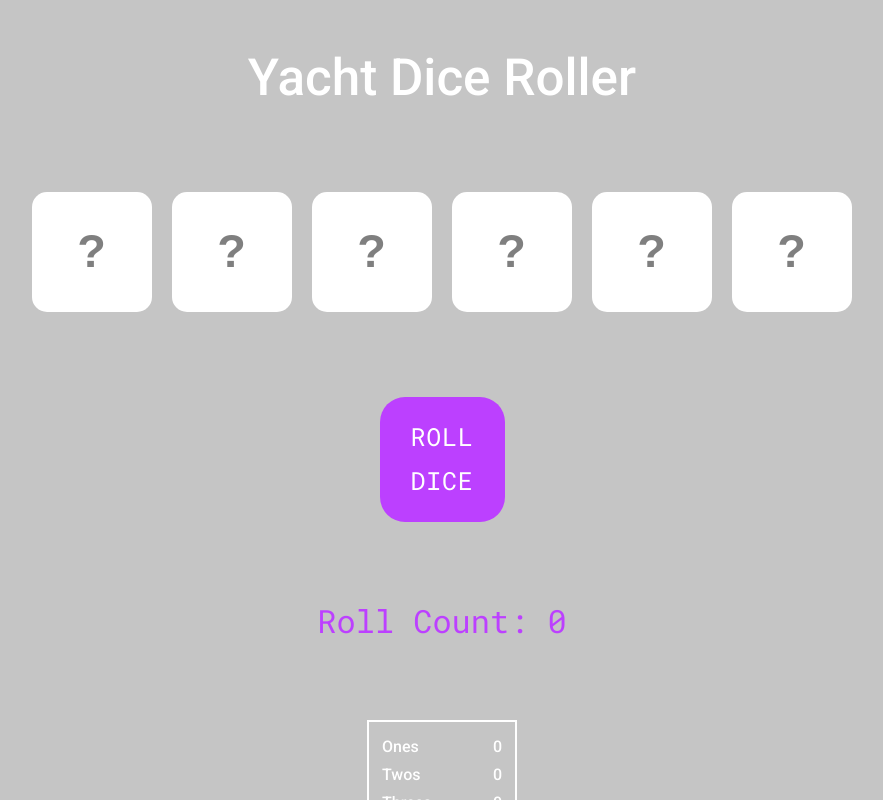
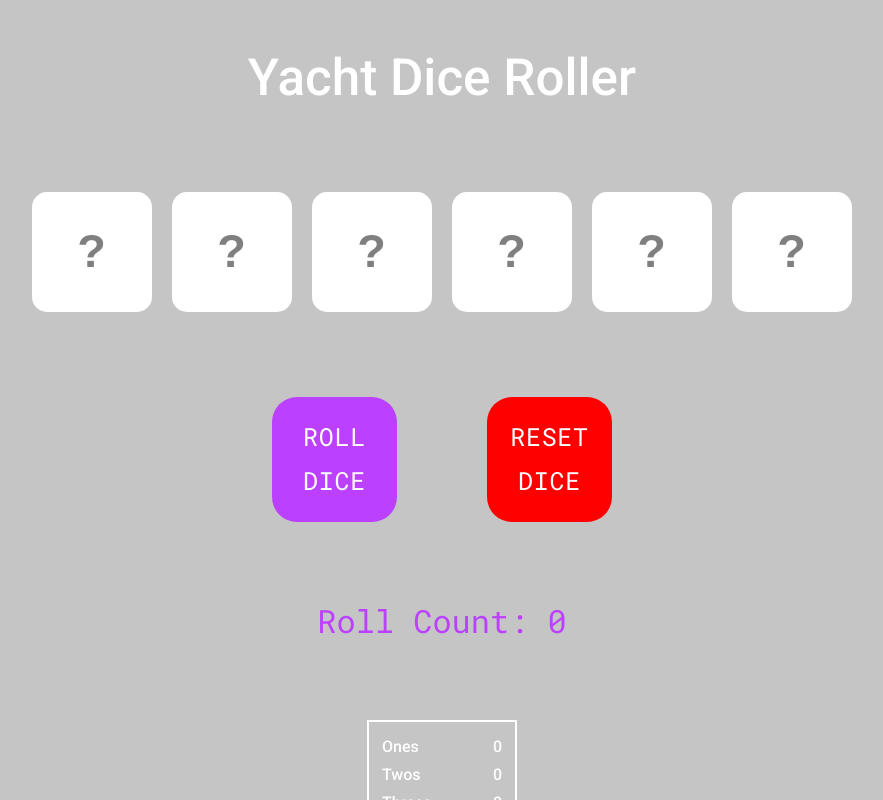
Before and after one commit to chriskstaton/SIXXES, a React (Vite) app: page / in a window 1280 px wide. Shown: the top 800 px of the page, without its empty margins (198-1081 px from the left). Built offline with nearby package versions, Linux system fonts and the light colour scheme.

Commit message:
add dice reset button

```diff
--- a/src/DiceRoller.scss
+++ b/src/DiceRoller.scss
@@ -60,6 +60,12 @@
 	font-family: "Roboto Mono", sans-serif;
 }
 
+.reset-dice-button {
+	height: 125px;
+	width: 125px;
+	// in line DiceRoller.tsx // border-radius: 25%;
+}
+
 .footer-tips {
 	background-color: white;
 	width: 100%;
--- a/src/DiceRoller.tsx
+++ b/src/DiceRoller.tsx
@@ -72,7 +72,29 @@ function DiceRoller() {
 		setTimeout(() => setRollDisable(false), delay);
 	}
 
-	const rollDice = async () => {
+	function resetDice() {
+		setRollCount(0);
+		setValueOne(0);
+		setValueTwo(0);
+		setValueThree(0);
+		setValueFour(0);
+		setValueFive(0);
+		setValueSix(0);
+		setImageOne(diceImages[0]);
+		setImageTwo(diceImages[0]);
+		setImageThree(diceImages[0]);
+		setImageFour(diceImages[0]);
+		setImageFive(diceImages[0]);
+		setImageSix(diceImages[0]);
+		setIsSelectedOne(true);
+		setIsSelectedTwo(true);
+		setIsSelectedThree(true);
+		setIsSelectedFour(true);
+		setIsSelectedFive(true);
+		setIsSelectedSix(true);
+	}
+
+	function rollDice() {
 		setRollCount(rollCount + 1);
 
 		if (isSelectedOne) {
@@ -112,7 +134,7 @@ function DiceRoller() {
 		setTimeout(() => setRollingFour(false), delay);
 		setTimeout(() => setRollingFive(false), delay);
 		setTimeout(() => setRollingSix(false), delay);
-	};
+	}
 
 	useEffect(() => {
 		if (diceCurrentValueArray) {
@@ -208,12 +230,29 @@ function DiceRoller() {
 						borderRadius: "20%",
 						fontSize: "25px",
 						fontFamily: "'Roboto Mono', monospace",
+						marginRight: "45px",
 					}}
 					disabled={rollDisable}
 				>
 					Roll Dice
 				</Button>
+				<Button
+					onClick={resetDice}
+					className="reset-dice-button"
+					sx={{
+						color: "white",
+						backgroundColor: "#FF0000",
+						borderRadius: "20%",
+						fontSize: "25px",
+						fontFamily: "'Roboto Mono', monospace",
+						marginLeft: "45px",
+					}}
+					//disabled={rollDisable}
+				>
+					Reset Dice
+				</Button>
 			</div>
+			<div className="button-container"></div>
 			<div className="roll-counter">Roll Count: {rollCount}</div>
 			<Scoreboard
 				diceCurrentValueArray={diceCurrentValueArray}
--- a/src/Scoreboard.scss
+++ b/src/Scoreboard.scss
@@ -10,6 +10,7 @@
 	}
 	th {
 		text-align: left;
+		margin-right: 10px;
 	}
 	td {
 		text-align: right;
```
